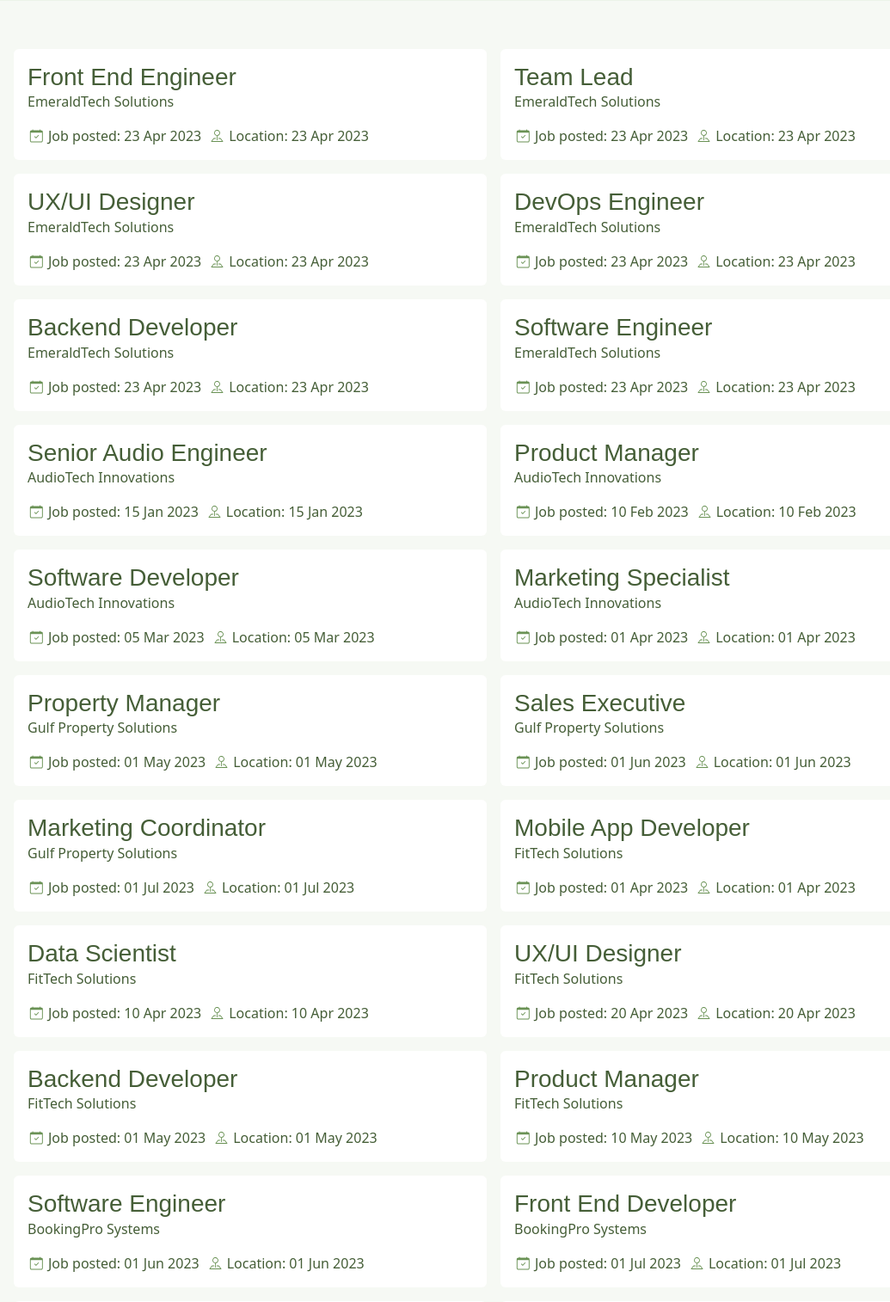
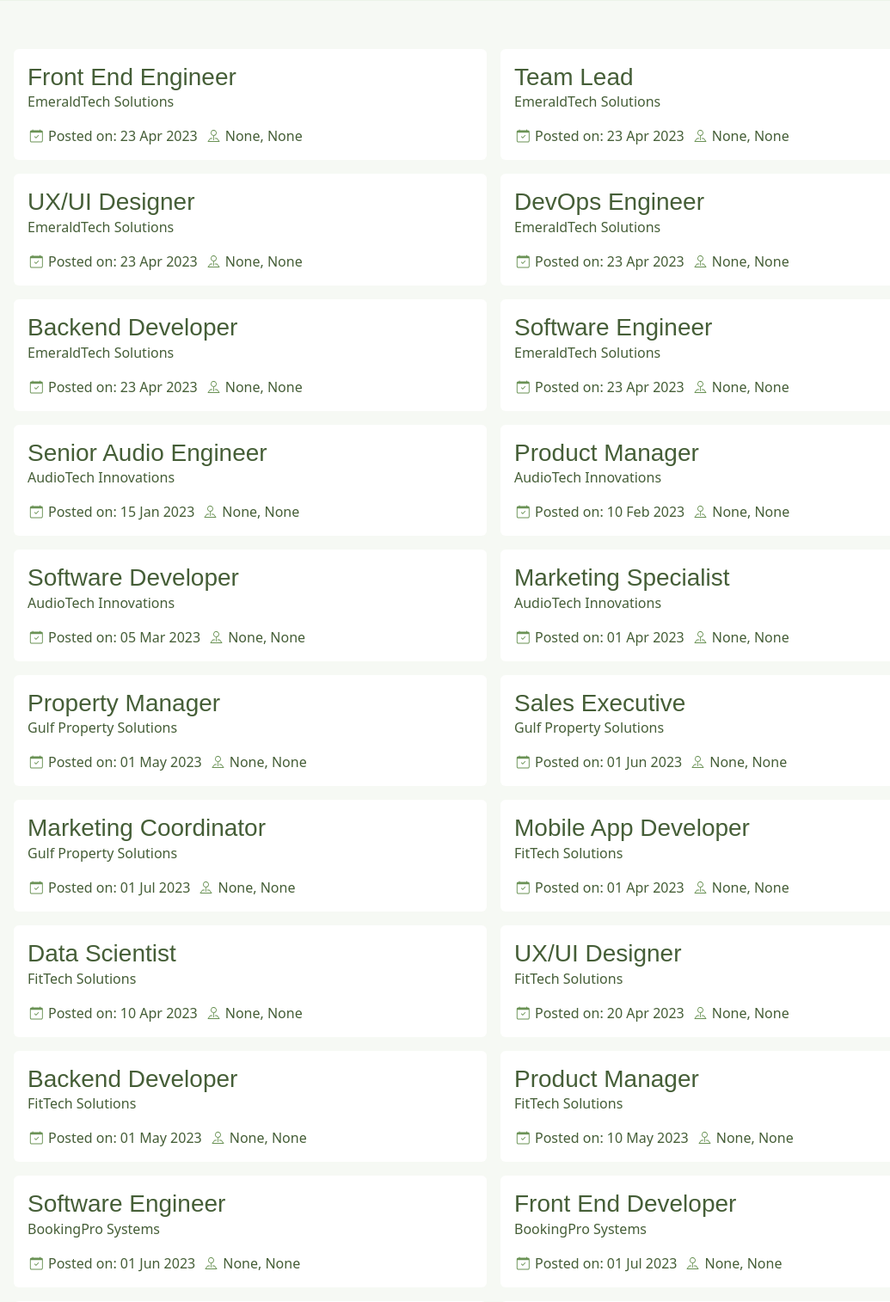
Before and after one commit to patrickhladun/remote-forge, a Django app: page /job-list/ in a window 1280 px wide. Shown: the part 394-1908 px from the top of the page at 86% size, without its empty margins (66-1101 px from the left). Run offline with Django 5.2, Linux system fonts and the light colour scheme; data comes from the database, SQL or seed files in the repository; some libraries are stand-ins or nearby versions.

Commit message:
refactor: use city and country from job instead employer model

```diff
--- a/apps/job/templates/job/job.html
+++ b/apps/job/templates/job/job.html
@@ -31,7 +31,7 @@
             {% icon 'icon-location' 'md' %}
             <p class="text-center">
               <span class="h5">Location</span><br />
-              <span>{{ employer.city }}</span>
+              <span>{{ job.city }}</span>
             </p>
           </div>
           <!-- Schedule Icon -->
@@ -80,7 +80,7 @@
                     <p>{{ employer.company }}</p>
                     <span class="d-flex align-items-center gap-1">
                       {% icon 'icon-date-check' 'sm' %}
-                      <span>{{ job.created_at|date:'d M Y' }}</span>
+                      <span>Posted on: {{ job.created_at|date:'d M Y' }}</span>
                     </span>
                   </div>
                 </div>
--- a/apps/job/templates/job/job_list.html
+++ b/apps/job/templates/job/job_list.html
@@ -39,7 +39,7 @@
                             <path d="M20.77,14.72c.07.07.12.15.16.24s.06.19.06.29-.02.2-.06.29-.09.17-.16.24l-4.49,4.49c-.07.07-.15.12-.24.16-.09.04-.19.06-.29.06s-.2-.02-.29-.06-.17-.09-.24-.16l-2.24-2.24c-.07-.07-.12-.15-.16-.24-.04-.09-.06-.19-.06-.29s.02-.2.06-.29c.04-.09.09-.17.16-.24.14-.14.33-.22.53-.22.1,0,.2.02.29.06.09.04.17.09.24.16l1.71,1.72,3.96-3.96c.07-.07.15-.12.24-.16s.19-.06.29-.06.2.02.29.06.17.09.24.16ZM9.77,4.03c.2,0,.39.08.53.22.14.14.22.33.22.53v.75h11.97v-.75c0-.2.08-.39.22-.53.14-.14.33-.22.53-.22s.39.08.53.22c.14.14.22.33.22.53v.75h1.5c.79,0,1.55.32,2.12.88.56.56.88,1.32.88,2.12v16.45c0,.79-.32,1.55-.88,2.12-.56.56-1.32.88-2.12.88H7.53c-.79,0-1.55-.32-2.12-.88-.56-.56-.88-1.32-.88-2.12V8.52c0-.79.32-1.55.88-2.12.56-.56,1.32-.88,2.12-.88h1.5v-.75c0-.2.08-.39.22-.53.14-.14.33-.22.53-.22ZM6.03,10.02v14.96c0,.4.16.78.44,1.06.28.28.66.44,1.06.44h17.95c.4,0,.78-.16,1.06-.44.28-.28.44-.66.44-1.06v-14.96H6.03Z" />
                           </svg>
                         </span>
-                        <span>Job posted: {{ item.job.created_at|date:'d M Y' }}</span>
+                        <span>Posted on: {{ item.job.created_at|date:'d M Y' }}</span>
                       </span>
                       <span class="d-flex align-items-center gap-1">
                         <span class="icon icon--sm">
@@ -47,7 +47,7 @@
                             <path d="M9.97,20.45c.06-.09.15-.16.25-.2.1-.05.2-.07.31-.07h3.47c.18,0,.36.07.49.2s.2.31.2.49-.07.36-.2.49-.31.2-.49.2h-3.13l-3.13,4.17h18.07l-3.13-4.17h-3.13c-.18,0-.36-.07-.49-.2s-.2-.31-.2-.49.07-.36.2-.49.31-.2.49-.2h3.47c.11,0,.21.03.31.07.1.05.18.12.25.2l4.17,5.56c.08.1.12.23.14.35.01.13-.01.26-.07.37-.06.12-.15.21-.26.28-.11.07-.24.1-.37.1H6.36c-.13,0-.26-.04-.37-.1-.11-.07-.2-.16-.26-.28-.06-.12-.08-.24-.07-.37.01-.13.06-.25.14-.35l4.17-5.56ZM16.78,6.27c-.55,0-1.09.11-1.6.32-.51.21-.97.52-1.35.9-.39.39-.69.85-.9,1.35-.21.51-.32,1.05-.32,1.6s.11,1.09.32,1.6c.21.51.52.97.9,1.35.39.39.85.69,1.35.9.51.21,1.05.32,1.6.32,1.11,0,2.17-.44,2.95-1.22.78-.78,1.22-1.84,1.22-2.95s-.44-2.17-1.22-2.95c-.78-.78-1.84-1.22-2.95-1.22ZM11.22,10.44c0-1.07.31-2.12.89-3.02.58-.9,1.41-1.61,2.38-2.05.98-.44,2.06-.59,3.11-.43,1.06.16,2.05.62,2.85,1.33.8.71,1.38,1.63,1.67,2.66.29,1.03.28,2.12-.04,3.14-.31,1.02-.92,1.93-1.74,2.62-.82.69-1.82,1.13-2.88,1.26v7.69c0,.18-.07.36-.2.49s-.31.2-.49.2-.36-.07-.49-.2-.2-.31-.2-.49v-7.69c-1.34-.17-2.58-.82-3.48-1.84-.9-1.02-1.39-2.32-1.39-3.68Z" />
                           </svg>
                         </span>
-                        <span>Location: {{ item.job.created_at|date:'d M Y' }}</span>
+                        <span>{{ item.job.country }}, {{ item.job.city }}</span>
                       </span>
                     </div>
                   </div>
--- a/apps/job/views.py
+++ b/apps/job/views.py
@@ -34,10 +34,11 @@ def job_list(request):
 
     for job in jobs:
         employer = get_object_or_404(Employer, user=job.user)
+
         if location:
             if (
-                employer.city.lower() == location.lower()
-                or employer.country.lower() == location.lower()
+                job.city.lower() == location.lower()
+                or job.country.lower() == location.lower()
             ):
                 data.append({"job": job, "employer": employer})
         else:
--- a/apps/user/templates/user/employer.html
+++ b/apps/user/templates/user/employer.html
@@ -70,11 +70,11 @@
                   <div class="d-flex flex-wrap gap-2">
                     <div class="d-flex align-items-center">
                       {% icon 'icon-date-check' 'sm' %}
-                      <p class="m-0 ps-1">{{ employer.created_at|date:'d M Y' }}</p>
+                      <p class="m-0 ps-1">Posted on: {{ job.created_at|date:'d M Y' }}</p>
                     </div>
                     <div class="d-flex align-items-center">
                       {% icon 'icon-location' 'sm' %}
-                      <p class="m-0 ps-1">{{ employer.city }}, {{ employer.country }}</p>
+                      <p class="m-0 ps-1">{{ job.city }}, {{ job.country }}</p>
                     </div>
                   </div>
                 </div>
```
